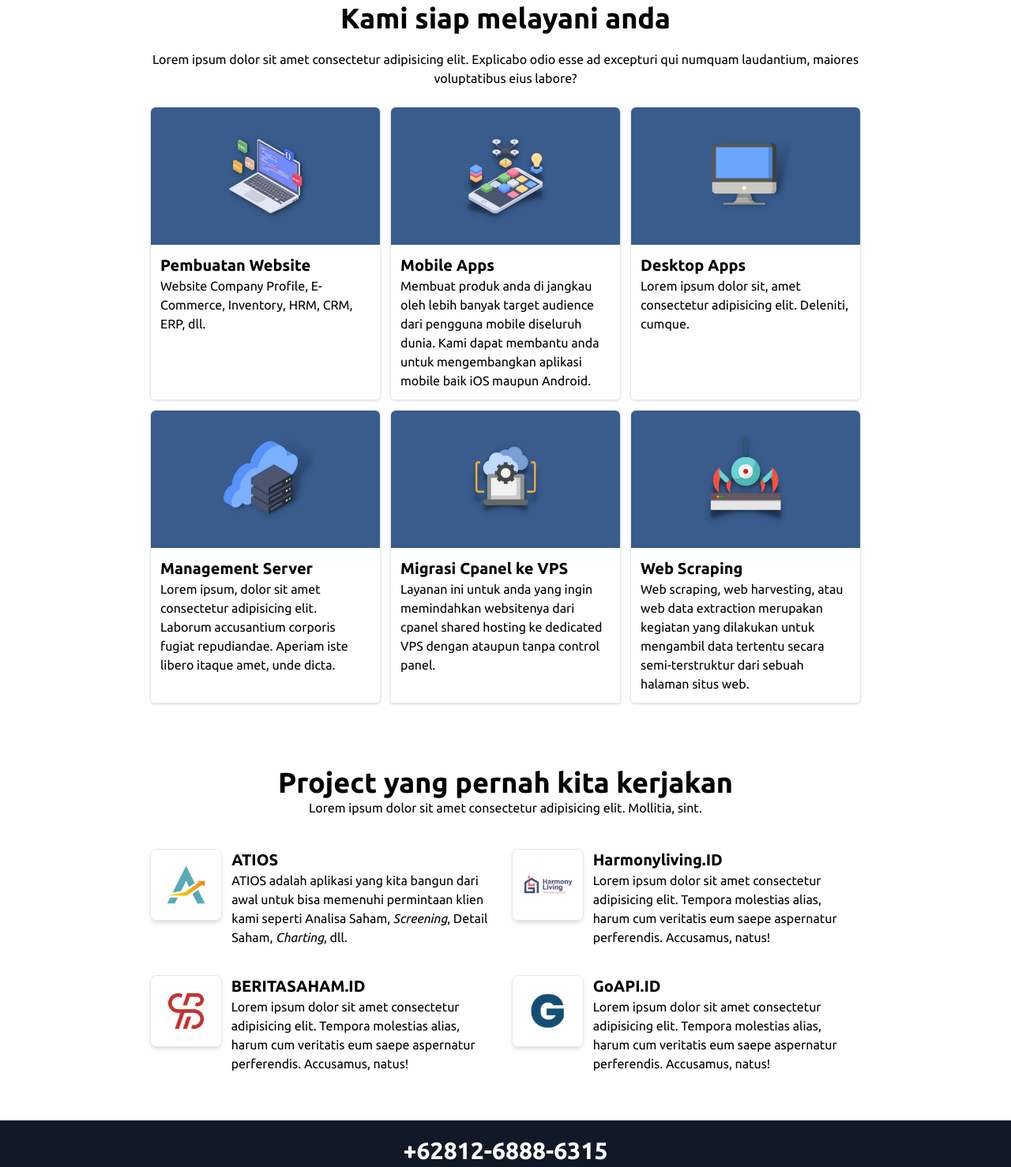
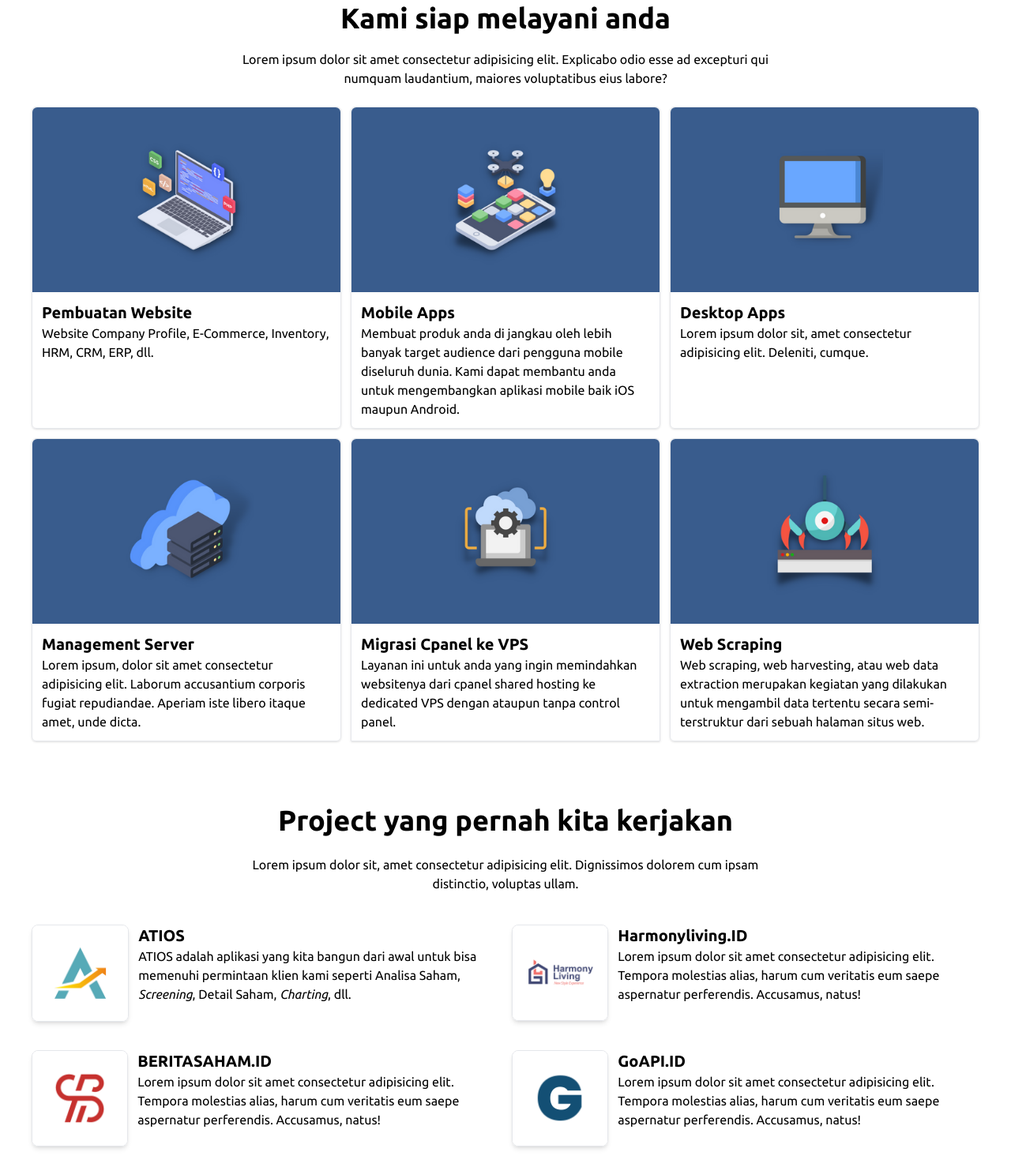
Before and after one commit to insideofcode/insideofcode.github.io, a website: page index.html in a window 1280 px wide. Shown: the part 757-2235 px from the top of the page at 79% size. Drawn offline with Linux system fonts and the light colour scheme.

Commit message:
update landing page

```diff
--- a/index.html
+++ b/index.html
@@ -1,5 +1,5 @@
 <!DOCTYPE html>
-<html lang="en">
+<html lang="id">
 <head>
     <meta charset="UTF-8">
     <meta http-equiv="X-UA-Compatible" content="IE=edge">
@@ -7,12 +7,17 @@
     <title>Inside of Code | Make something defferent</title>
 
     <link rel="stylesheet" href="css/style.css">
+
+    <meta name="description" content="Jasa pengembangan website, mobile, aplikasi desktop, dll.">
+    <meta name="keywords" content="jasa pembuatan aplikasi,jasa pembuatan website">
+
+    <meta property="twitter:description" content="Jasa pengembangan dan mebuatan website, aplikasi mobile (android/ios), aplikasi desktop, managed server, dll.">
+
 </head>
 <body>
     <header id="cover" class="bg-gray-900 w-full flex items-center justify-center" style="height: 90vh">
-        <img src="/images/hove-cover-programming.webp" alt="">
 
-        <div class="text-center text-white">
+        <div class="text-center text-white z-10">
 
             <h1 class="text-5xl">
                 Inside of &lt;/Code&gt;
@@ -21,20 +26,28 @@
             <h2 class="italic mt-3">
                 "Focus on your bussines"
             </h2>
+
+            <div class="mt-10">
+                <a href="" class="mr-2 border-0 bg-blue-900 p-3 hover:shadow-md inline-block rounded-full w-40">Contact Us</a>
+                <a href="https://insideofcode.com/blog" class="ml-2 border-0 bg-gray-800 hover:shadow-md p-3 inline-block rounded-full w-40">Blog</a>
+            </div>
         </div>
+
+        <img src="/images/hove-cover-programming.webp" alt="">
+
     </header>
-    <main class="text-center">
+    <main class="text-center container px-10">
 
         <section>
             <h2 class="mb-5">
                 Kami siap melayani anda
             </h2>
 
-            <p class="mb-6">
+            <p class="mb-6 max-w-2xl mx-auto">
                 Lorem ipsum dolor sit amet consectetur adipisicing elit. Explicabo odio esse ad excepturi qui numquam laudantium, maiores voluptatibus eius labore?
             </p>
 
-            <div class="grid grid-cols-3 gap-3">
+            <div class="grid lg:grid-cols-3 md:grid-cols-2 grid-cols-1 gap-3">
                 <div class="col-span-1 border shadow rounded-md">
                     <img src="/images/web-app.png" width="100%" class="rounded-t-md" alt="">
 
@@ -119,14 +132,14 @@
 
 
         <section class="mt-20">
-            <h2>
+            <h2 class="mb-6">
                 Project yang pernah kita kerjakan
             </h2>
-            <p>
-                Lorem ipsum dolor sit amet consectetur adipisicing elit. Mollitia, sint.
+            <p class="mb-6 max-w-2xl mx-auto">
+                Lorem ipsum dolor sit, amet consectetur adipisicing elit. Dignissimos dolorem cum ipsam distinctio, voluptas ullam.
             </p>
             <div class="mt-10 text-left">
-                <ul class="grid grid-cols-2 gap-4">
+                <ul class="grid md:grid-cols-2 grid-cols-1 gap-4">
                     <li>
                         <div class="flex gap-3">
                             <div style="width: 300px">
--- a/src/css/main.scss
+++ b/src/css/main.scss
@@ -8,8 +8,6 @@
 header#cover {
     position: relative;
     overflow: hidden;
-
-    border-radius: 0 0 5% 5%;
 
     img {
         opacity: 0.1;
```
Also changed, not shown: src/index.html (+23 -10 lines), css/style.css.
